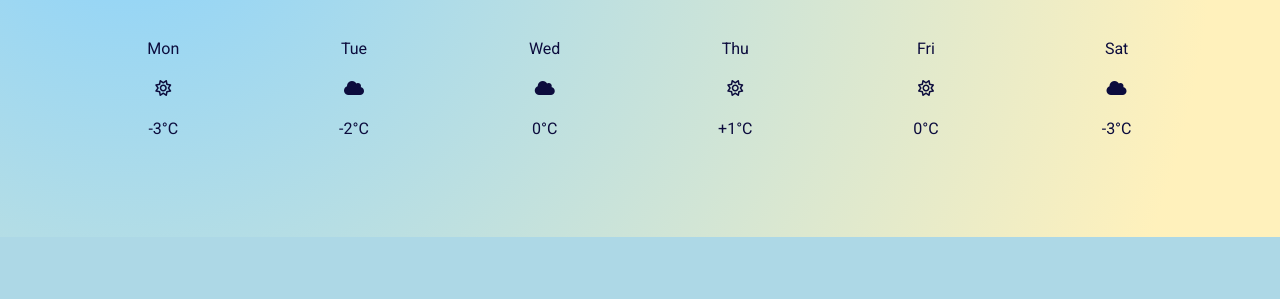
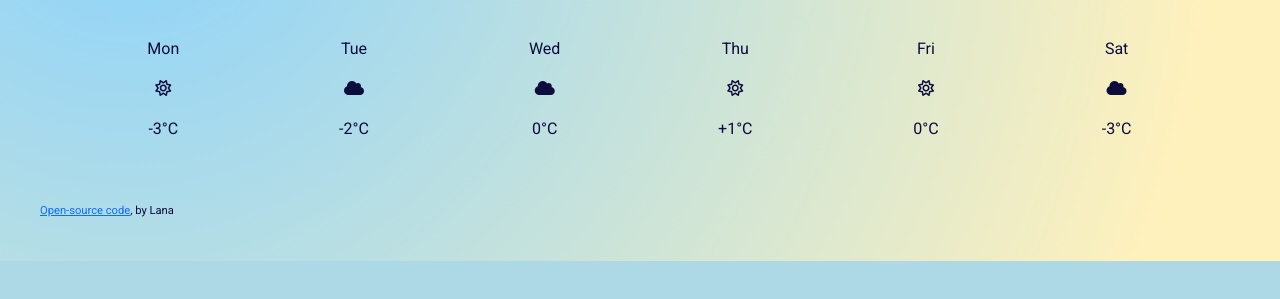
Before and after one commit to Lana-log/weather-app, a plain HTML site: page index.html in a window 1280 px wide. Shown: the part 233-532 px from the top of the page. Drawn offline with nearby package versions, Linux system fonts and the light colour scheme.

Commit message:
include a link to my GitHub repository at the bottom

```diff
--- a/index.html
+++ b/index.html
@@ -76,6 +76,9 @@
             </div>
         </div>
     </div>
+    <small>
+        <a href="https://github.com/Lana-log" target="_blank">Open-source code</a>, by Lana
+    </small>
     </div>
     <script src="index.js"></script>
 </body>
--- a/src/styles.css
+++ b/src/styles.css
@@ -28,3 +28,8 @@ body {
 .today-weather-temperature {
     color: rgb(10, 139, 238);
 }
+
+small {
+    font-size: 70%;
+    font-weight: 400;
+}
```
